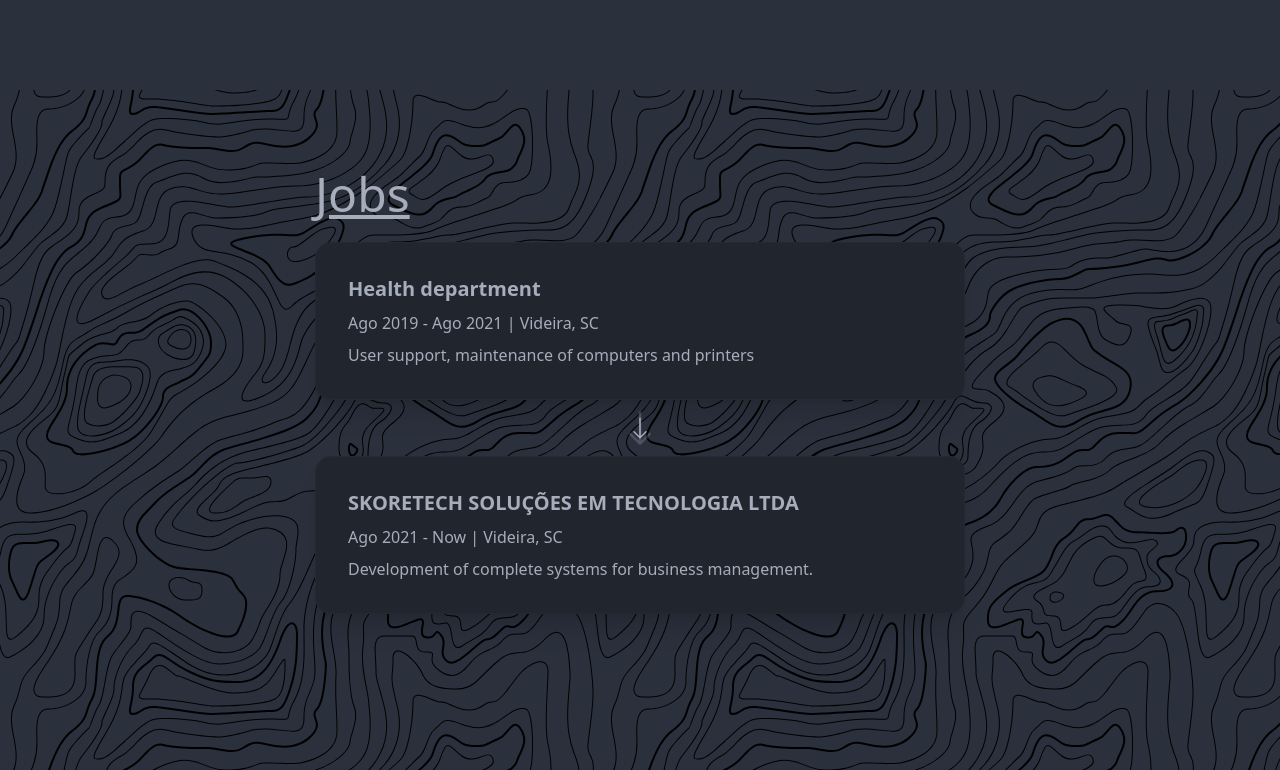
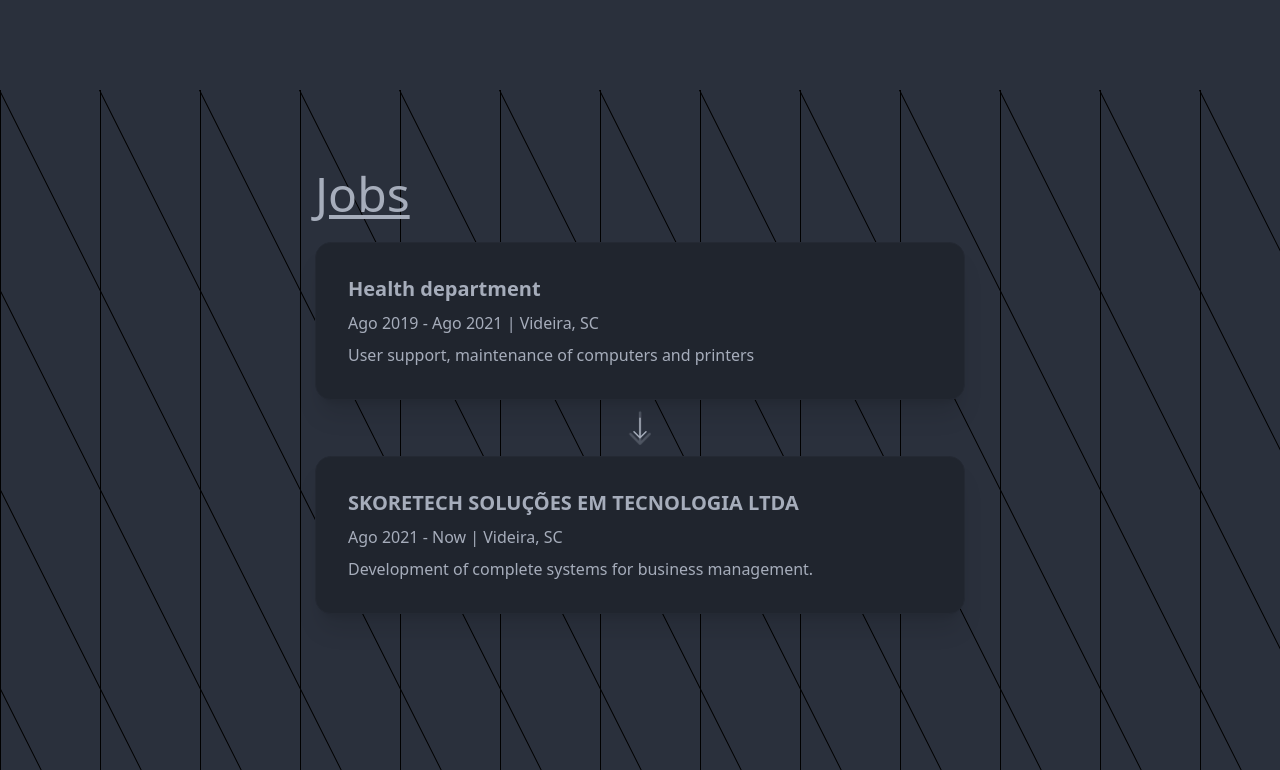
Before and after one commit to vineboneto/presentation, a Next.js app: page / in a window 1280 px wide. Shown: the part 1510-2280 px from the top of the page. Built offline with nearby package versions, Linux system fonts and the light colour scheme.

Commit message:
refactor: change hero pattern of jobs

```diff
--- a/src/pages/index.tsx
+++ b/src/pages/index.tsx
@@ -170,7 +170,7 @@ export default function Home() {
         </PageContent>
       </div>
 
-      <div ref={refJobs} className="h-screen" style={{ backgroundImage: 'url(/topography.svg)' }}>
+      <div ref={refJobs} className="h-screen" style={{ backgroundImage: 'url(/architect.svg)' }}>
         <PageContent>
           <div className="w-[650px] space-y-6">
             <PageTitle>Jobs</PageTitle>
```
Also changed, not shown: public/architect.svg (added), public/code.svg (deleted).
